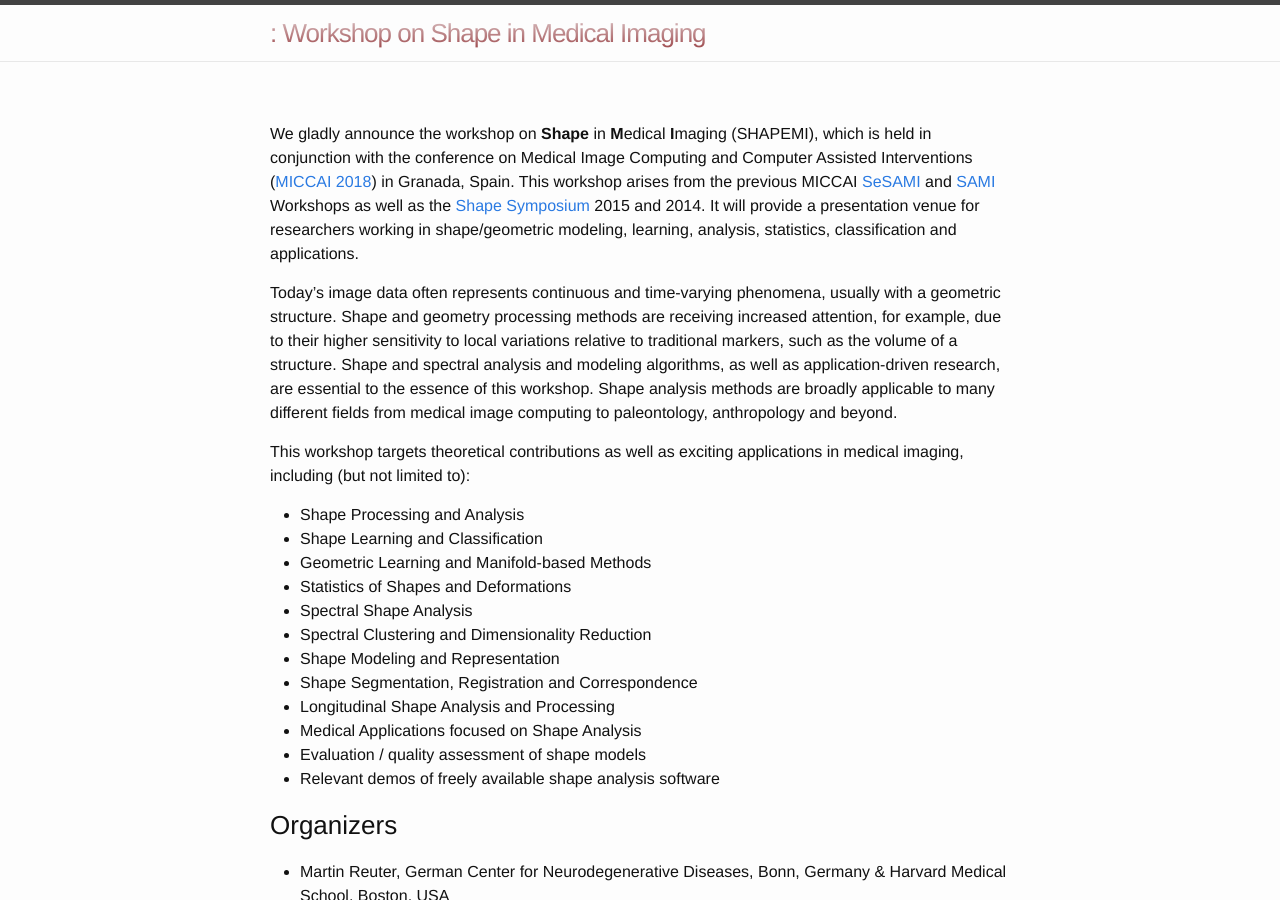
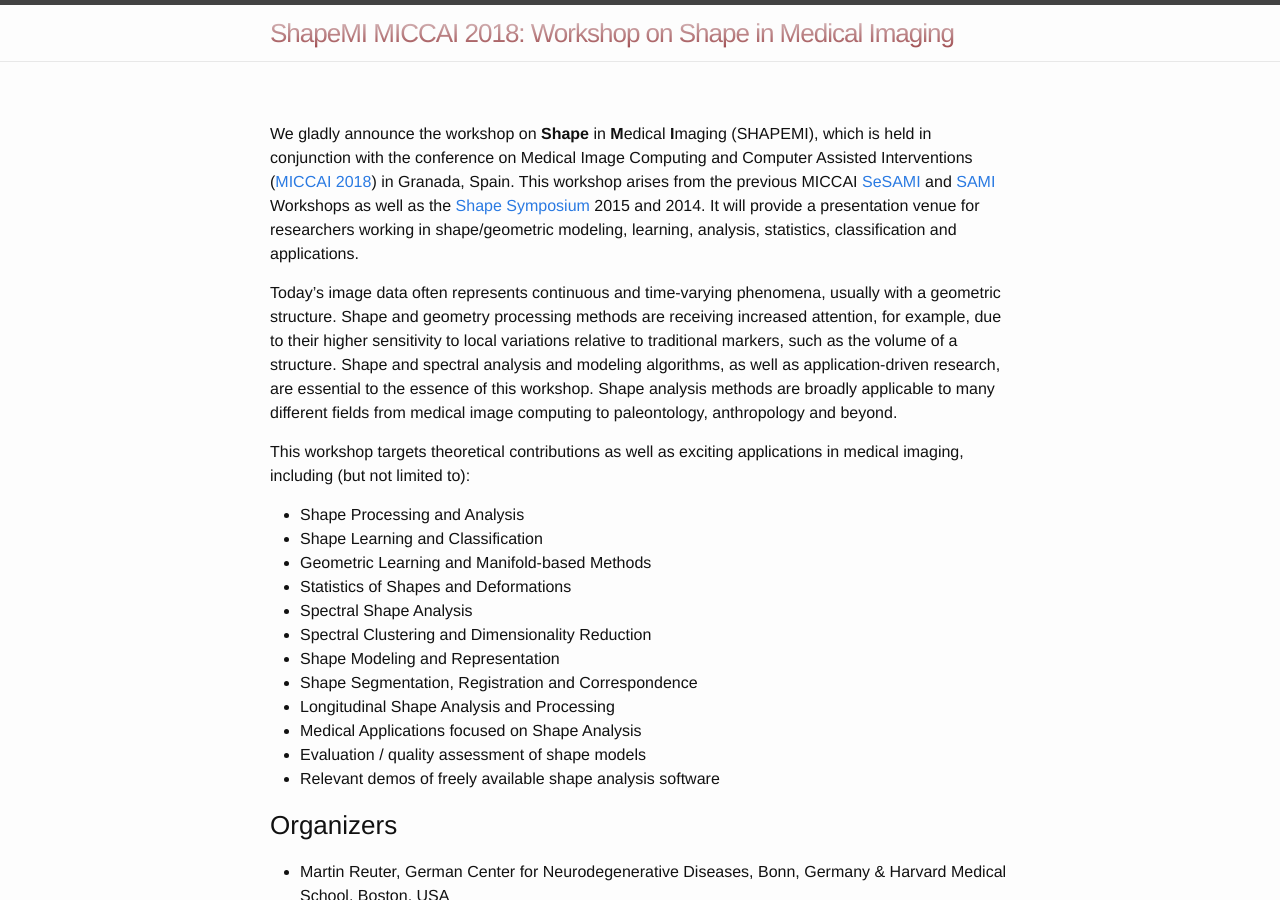
Before and after one commit to shapemi/shapemi2020, a Jekyll site: the page built from index.md, in a window 1280 px wide and 900 px high. Built offline with Jekyll 4.4.1, drawn with Linux system fonts in a browser that asks for light colours; our own code applies the rules of GitHub Pages for plain Markdown files.

Commit message:
Update header.html

```diff
--- a/_includes/header.html
+++ b/_includes/header.html
@@ -4,7 +4,7 @@
 
     <a class="site-title" href="{{ site.baseurl }}/" style="background: -webkit-linear-gradient(#f4f6f7, #861a1e);
   -webkit-background-clip: text;
-  -webkit-text-fill-color: transparent;">{{ page.title }}: {{ site.description }}</a>
+  -webkit-text-fill-color: transparent;">{{ site.title }}: {{ site.description }}</a>
 
     <nav class="site-nav">
       <a href="#" class="menu-icon">
```
